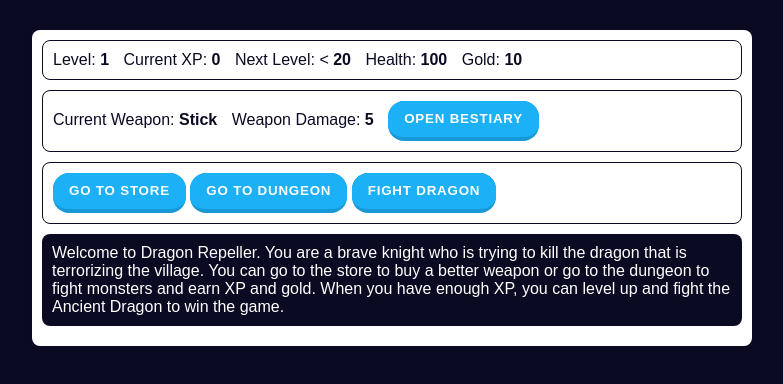
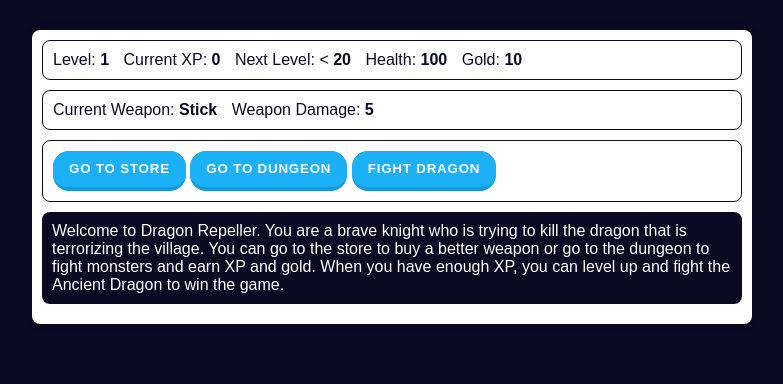
Before and after one commit to fabricioOak/roleplay-text-game, a plain HTML site: page index.html in a window 1280 px wide. Shown: the whole page, without its empty margins (248-1031 px from the left). Drawn offline with Linux system fonts and the light colour scheme.

Commit message:
remove from stats to add on store

```diff
--- a/index.html
+++ b/index.html
@@ -32,9 +32,6 @@
 				<span class="stat">
 					Weapon Damage: <strong><span id="weaponDamageText">5</span></strong>
 				</span>
-				<span class="stat">
-					<button id="bestiaryButton">Open Bestiary</button>
-				</span>
 			</div>
 			<div id="controls">
 				<button id="button1">Go to store</button>
```
